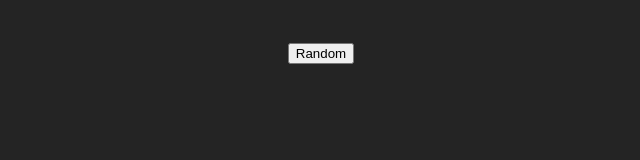
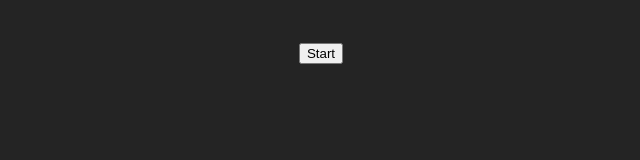
Before and after one commit to klementina1809/black-jack, a React (Vite) app: page / in a window 1280 px wide. Shown: the top 160 px of the page, without its empty margins (319-959 px from the left). Built offline with nearby package versions, Linux system fonts and the light colour scheme.

Commit message:
cards for everyone in start

```diff
--- a/src/App.jsx
+++ b/src/App.jsx
@@ -1,31 +1,51 @@
-import { useState, useEffect } from 'react'
-import playingCards from './components/Cards'
+import { useState, useEffect } from "react";
+import playingCards from "./components/Cards";
 
-import './App.css'
+import "./App.css";
 
 function App() {
 	const [cards, setCards] = useState(playingCards);
 	const [randomCard, setRandomCard] = useState({});
-  const [dillerCards, setDillerCards] = useState([]);
+	const [dealerCards, setDealerCards] = useState([]);
 	const [playerCards, setPlayerCards] = useState([]);
 
 	const randomCardGenerate = () => {
 		const randomId = Math.floor(Math.random() * 52);
-    setRandomCard (cards[randomId]);
+		const newRandomCard = cards.find((card) => card.id === randomId);
+
+		if (!newRandomCard) {
+			return randomCardGenerate();
 		}
+		setRandomCard(newRandomCard);
 
+		const newCards = cards.filter((card) => card.id !== randomId);
+		setCards(newCards);
+		return newRandomCard;
+	};
+
+	const startGame = () => {
+		const cardForDealer = randomCardGenerate();
+		const cardForPlayer1 = randomCardGenerate();
+		const cardForPlayer2 = randomCardGenerate();
+		setDealerCards([cardForDealer]);
+		setPlayerCards([cardForPlayer1, cardForPlayer2]);
+	};
 
 	return (
 		<>
-     <div className='container'>
-     <img src={randomCard.img} alt="" />
-
+			<button onClick={startGame}>Start</button>
+			<div className="dealer container">
+				{dealerCards.map((card) => (
+					<img className="card" key={card.id} src={card.img} alt="" />
+				))}
 			</div>
-     <button onClick={randomCardGenerate}>
-      Random
-     </button>
+			<div className="player container">
+				{playerCards.map((card) => (
+					<img className="card" key={card.id} src={card.img} alt="" />
+				))}
+			</div>
 		</>
-  )
+	);
 }
 
-export default App
+export default App;
```
Lines whose indentation alone changed are shown as unchanged.
